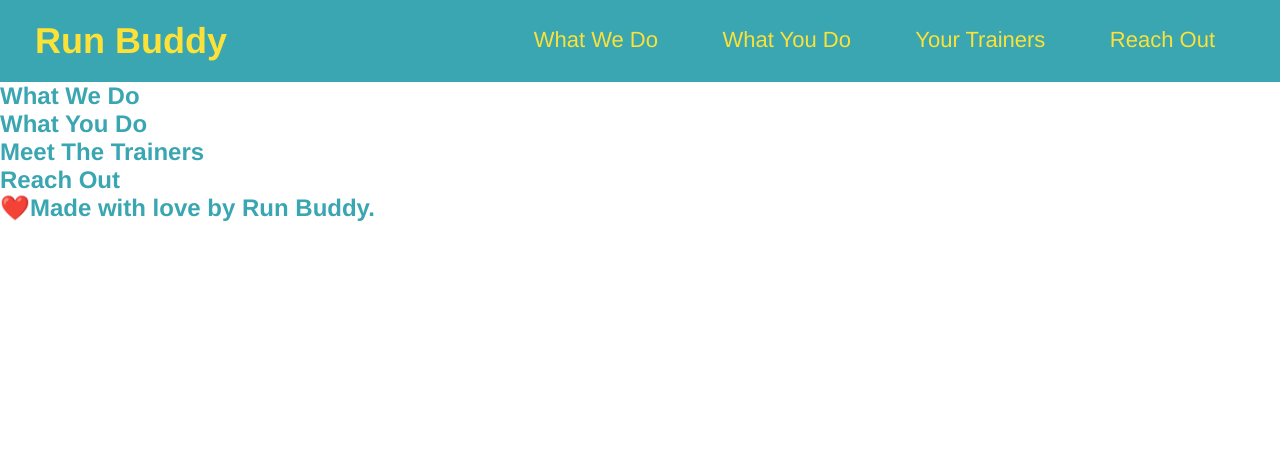
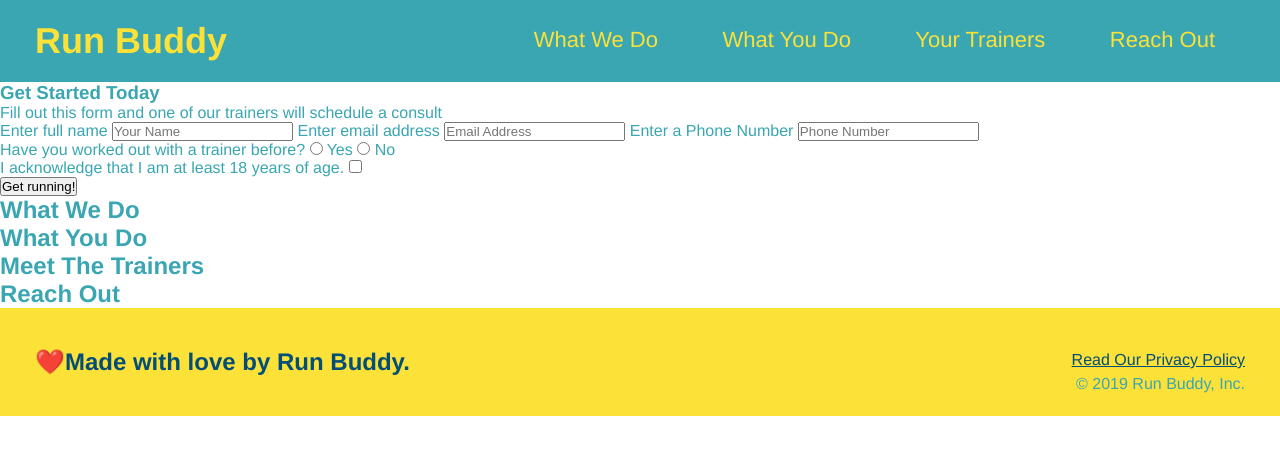
Before and after one commit to Morganmm25/run-buddy2, a plain HTML site: page index.html in a window 1280 px wide. Drawn offline with Linux system fonts and the light colour scheme.

Commit message:
added question box

```diff
--- a/assets/css/style.css
+++ b/assets/css/style.css
@@ -1,6 +1,7 @@
 *{
     margin: 0;
     padding: 0;
+    box-sizing: border-box;
 }
 
 
@@ -54,3 +55,26 @@ body {
       margin: 0;
       display: inline;
   }
+
+  footer{
+      background-color: #fce138;
+      width: 100%;
+      padding: 40px 35px;
+  }
+
+  footer h2{
+      display: inline;
+      color: #024e76;
+      font-size: 30x;
+      margin: 0;
+  }
+
+  footer div{
+      float: right;
+      line-height: 1.5;
+      text-align: right;
+  }
+
+  footer a{
+      color: #024e76;
+  }
--- a/index.html
+++ b/index.html
@@ -9,9 +9,11 @@
     </head>
 
         <header>
+
             <h1>
                 <a href="/">Run Buddy</a>
             </h1>
+
     <nav>
         <ul>
             <li>
@@ -30,7 +32,36 @@
     </nav>
     </header>
     <section>
+        <div>
+            <h3> Get Started Today</h3>
+            <p>Fill out this form and one of our trainers will schedule a consult</p>
+       <form>
+           <label for="name">Enter full name</label>
+           <input type="text" placeholder="Your Name" name="name" id="name"/>
+           <label for="email">Enter email address</label>
+           <input type="email" placeholder="Email Address" name="email" id="email"/>
+           <label for="phone">Enter a Phone Number</label>
+           <input type="tel" placeholder="Phone Number" name="phone" id="phone"/>
+           <p>
+               Have you worked out with a trainer before?
+               <input type="radio" name="trainer-confirm" id="trainer-yes"/>
+               <label for="trainer-yes">Yes</label>
+               <input type="radio" name="trainer-confirm" id="trainer-no"/>
+               <label for="trainer-no">No</label>
+           </p>
+           <p>
+               <label for="checkbox">
+                   I acknowledge that I am at least 18 years of age.
+               </label>
+               <input type="checkbox" name="age-confirm" id="checkbox"/>
+           </p>
+           <button type="submit">
+               Get running!
+           </button>
+       </form>
+        </div>
     </section>
+
     <section>
         <h2>What We Do</h2>
     </section>
@@ -49,6 +80,10 @@
 
     <footer>
         <h2>&#10084;&#65039;Made with love by Run Buddy.</h2>
+        <div>
+            <a href="#"> Read Our Privacy Policy</a><br/>
+            &copy; 2019 Run Buddy, Inc.
+        </div>
     </footer>
 </body>
 
```
